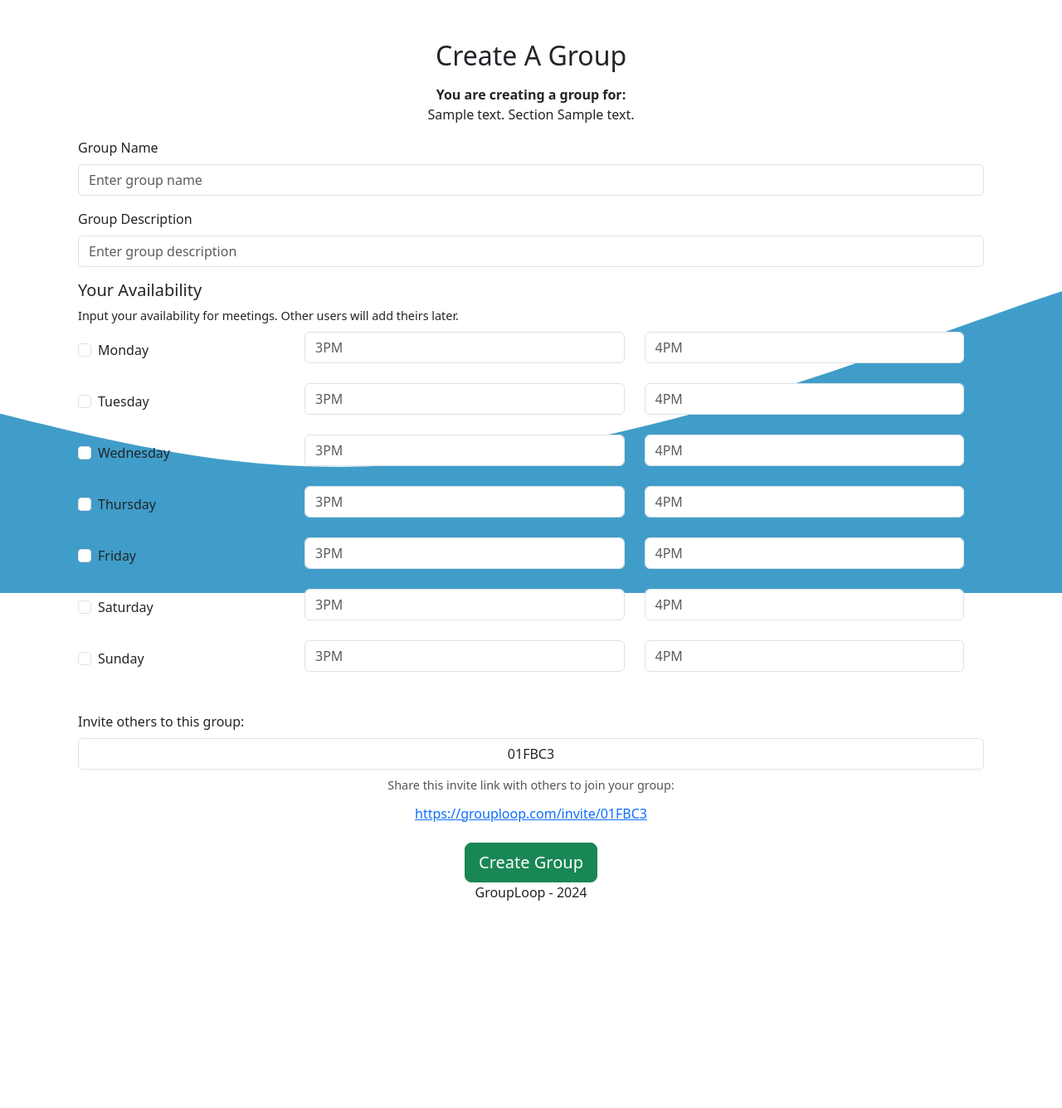
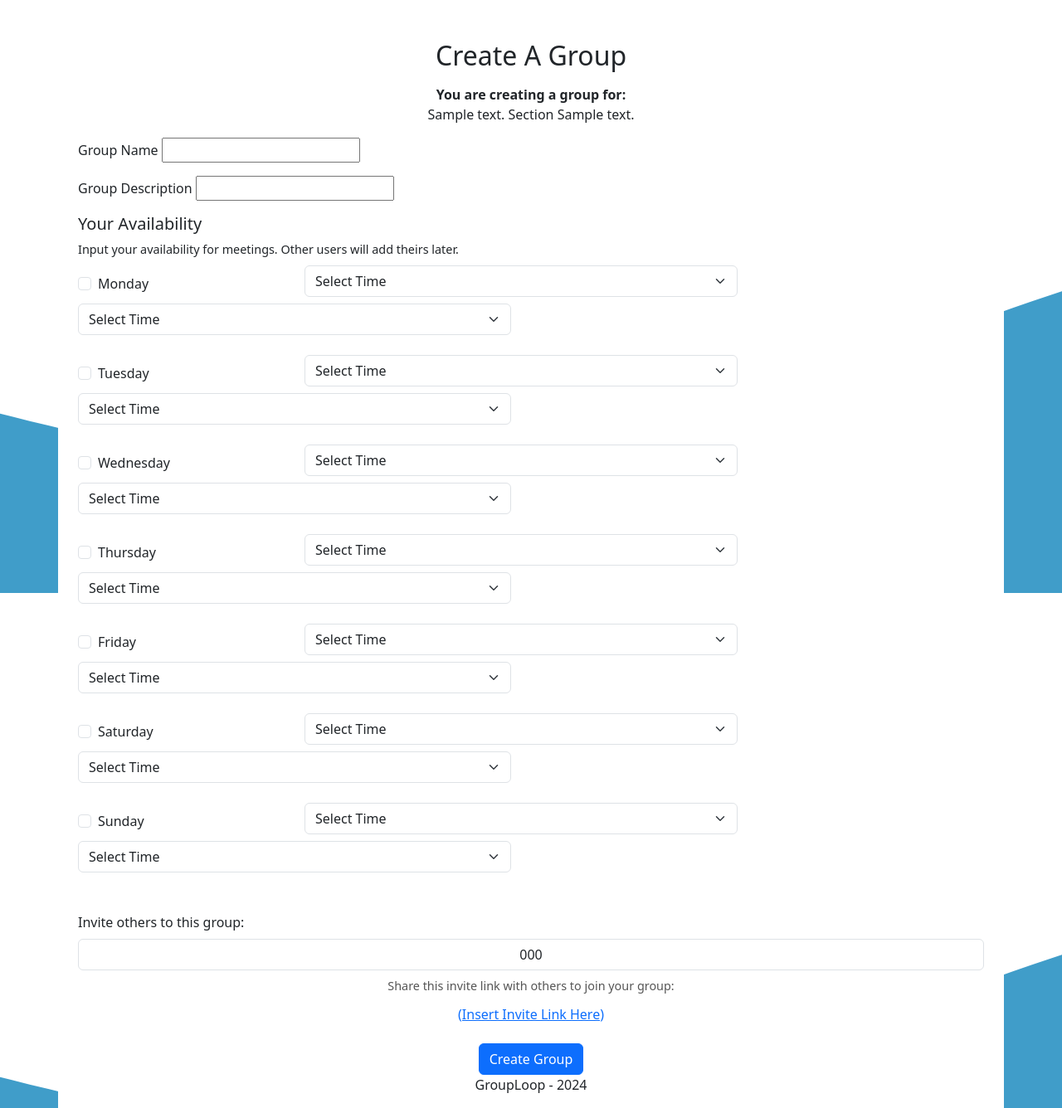
Before and after one commit to rb23148-gsu/hci-final-project, a Flask app: template templates/create-group.html in a window 1280 px wide. Shown: the part 83-1419 px from the top of the page at 83% size. Before the commit the page ends 1169 px from the top, so only its background shows below. Run offline with Flask 3, Linux system fonts and the light colour scheme; tables that the repository leaves empty hold one stand-in row (values such as "Sample post"); the template is opened without the code that fills it: values that come from a table or form of the project are taken from there, most other values are stand-ins (such as "Sample title", 1, 10 or a date in 2020); some libraries are stand-ins or nearby versions.

Commit message:
Implement create-group functionality. Start invite route.

```diff
--- a/app.py
+++ b/app.py
@@ -5,10 +5,12 @@ from flask_wtf.csrf import CSRFProtect
 from dotenv import load_dotenv
 from decimal import Decimal
 from datetime import datetime
-from forms import LoginForm, CreateAccountForm, CourseForm, AddClassesForm, ClassEntryForm
+from forms import LoginForm, CreateAccountForm, CourseForm, AddClassesForm, ClassEntryForm, CreateGroupForm
 import re
 import os
 import pymysql
+import random
+import string
 
 load_dotenv()
 SQL_USER = os.environ.get('gl_username')
@@ -210,7 +212,7 @@ def edit_classes():
         cursor = connection.cursor()
 
         # Check the db for the user's existing course/section combos so we can populate the edit-classes form.
-        cursor.execute("""SELECT c.subject_code, c.course_number, c.subject_name, s.section_code, e.enrollment_id    FROM Sections s    JOIN Courses c ON s.course_id = c.course_id   JOIN Enrollments e ON s.section_id = e.section_id     WHERE e.user_id = %s""", (user_id,))
+        cursor.execute("""SELECT c.subject_code, c.course_number, c.subject_name, s.section_code, e.enrollment_id FROM Sections s JOIN Courses c ON s.course_id = c.course_id   JOIN Enrollments e ON s.section_id = e.section_id     WHERE e.user_id = %s""", (user_id,))
         existing_classes = cursor.fetchall()
 
         # If classes exist, start with a blank slate then populate them with db info.
@@ -358,12 +360,81 @@ def delete_course(enrollment_id):
 
     return redirect(url_for('edit_classes'))
 
+@app.route('/create-group/<int:section_id>', methods=['GET', 'POST'])
+def create_group(section_id):
+    if 'user' not in session:
+        return redirect(url_for('login'))
+
+    connection = connect_to_database()
+    cursor = connection.cursor()
+
+    form = CreateGroupForm()
+
+    try:
+        user = session['user']
+        # Check if the user is enrolled in the section
+        cursor.execute("SELECT COUNT(*) FROM Enrollments WHERE user_id = %s AND section_id = %s", (user, section_id))
+        enrollment_count = cursor.fetchone()[0]
+
+        if enrollment_count == 0:
+            flash("You must be enrolled in this section to create a group.")
+            return redirect(url_for('dashboard'))
+
+        invite_code = ''.join(random.choice(string.ascii_letters + string.digits) for _ in range(6))
+        cursor.execute("SELECT COUNT(*) FROM User_Groups WHERE invite_code = %s", (invite_code,))
+
+        # Check if invite code already exists; regenerate if necessary
+        while cursor.fetchone()[0] > 0:
+            invite_code = ''.join(random.choice(string.ascii_letters + string.digits) for _ in range(6))
+            cursor.execute("SELECT COUNT(*) FROM User_Groups WHERE invite_code = %s", (invite_code,))
+
+        if request.method == 'POST' and form.validate_on_submit():
+            user = session['user']
+            group_name = form.group_name.data
+            group_description = form.group_description.data
+
+            user_availability = {
+                "Monday": (form.monday.selected.data, form.monday.start_time.data, form.monday.end_time.data),
+                "Tuesday": (form.tuesday.selected.data, form.tuesday.start_time.data, form.tuesday.end_time.data),
+                "Wednesday": (form.wednesday.selected.data, form.wednesday.start_time.data, form.wednesday.end_time.data),
+                "Thursday": (form.thursday.selected.data, form.thursday.start_time.data, form.thursday.end_time.data),
+                "Friday": (form.friday.selected.data, form.friday.start_time.data, form.friday.end_time.data),
+                "Saturday": (form.saturday.selected.data, form.saturday.start_time.data, form.saturday.end_time.data),
+                "Sunday": (form.sunday.selected.data, form.sunday.start_time.data, form.sunday.end_time.data),
+            }
+
+            cursor.execute("Insert into User_Groups (group_name, group_description, section_id, availability, preferred_meeting_link, invite_code, creator_id) values (%s, %s, %s, %s, %s, %s, %s)", (group_name, group_description, section_id, str(user_availability), "Not Set", invite_code, user))
+            connection.commit()
+            print("Group successfully created!")
+            flash("Group successfully created!")
+
+            return render_template('create-group.html', form=form, invite_code=invite_code, section_id=section_id)
+
+    except Exception as e:
+        connection.rollback()
+        flash("There was an error creating the group.")
+        print(f"Error creating group: {e}")
+        connection.rollback()
+    finally:
+        if cursor:
+            cursor.close()
+        if connection:
+            connection.close()
+    return render_template('create-group.html', form=form, section_id=section_id, invite_code=invite_code)
+
+@app.route('/invite/<int:invite_code>', methods=['GET', 'POST'])
+def invite(invite_code):
+    if 'user' not in session:
+        return redirect(url_for('login'))
+
+    return render_template('dashbopard.html')
 
 @app.route('/dashboard')
 def dashboard():
-    # For now, just render the dashboard to show we can go there after logging in
+    if 'user' not in session:
+        return redirect(url_for('login'))
+
     return render_template('dashboard.html')
-
 
 @app.route('/logout', methods=['POST'])
 def logout():
@@ -372,11 +443,5 @@ def logout():
         flash('You have been logged out!')
         return redirect(url_for('login'))
 
-
-@app.route('/create-group', methods=['GET'])
-def create_group():
-    return render_template('create-group.html')
-
-
 if __name__ == '__main__':
     app.run(debug=True)
--- a/forms.py
+++ b/forms.py
@@ -1,6 +1,6 @@
 from flask_wtf import FlaskForm
-from wtforms import StringField, PasswordField, SubmitField, SelectField, FieldList, FormField, validators
-from wtforms.validators import DataRequired, Regexp, Email, EqualTo
+from wtforms import StringField, BooleanField, PasswordField, SubmitField, SelectField, FieldList, FormField, validators
+from wtforms.validators import DataRequired, Optional, EqualTo
 
 ### LOGIN FORM ###
 
@@ -37,9 +37,35 @@ class AddClassesForm(FlaskForm):
     classes = FieldList(FormField(ClassEntryForm), min_entries=1, max_entries=6)
     add_classes = SubmitField('Add All Classes to Account')
 
-
 # ADDING COURSE FORM - Emmanuel
 class CourseForm(FlaskForm):
     course_name = StringField('Course Name', [validators.Length(min=1, max=100)])
     course_code = StringField('Course Code', [validators.Length(min=1, max=10)])
     university = SelectField('University', coerce=int)
+
+class AvailabilityDayForm(FlaskForm):
+    selected = BooleanField('Available')
+
+    time_choices = [("", "Select Time")] + [
+        (f"{hour_12}:{minute:02d} {am_pm}", f"{hour_12}:{minute:02d} {am_pm}")
+        for hour in range(24)
+        for minute in [0, 15, 30, 45]
+        for am_pm in ['AM' if hour < 12 else 'PM']
+        for hour_12 in [hour % 12 if hour % 12 != 0 else 12]
+    ]
+
+    start_time = SelectField('Start Time', choices=time_choices)
+    end_time = SelectField('End Time', choices=time_choices)
+
+#Form for the create-group page.
+class CreateGroupForm(FlaskForm):
+    group_name = StringField('Group Name', validators=[DataRequired()])
+    group_description = StringField('Group Description', validators=[DataRequired()])
+    monday = FormField(AvailabilityDayForm)
+    tuesday = FormField(AvailabilityDayForm)
+    wednesday = FormField(AvailabilityDayForm)
+    thursday = FormField(AvailabilityDayForm)
+    friday = FormField(AvailabilityDayForm)
+    saturday = FormField(AvailabilityDayForm)
+    sunday = FormField(AvailabilityDayForm)
+    create_group = SubmitField('Create Group')
--- a/templates/base.html
+++ b/templates/base.html
@@ -15,7 +15,7 @@
     <body class="container-fluid">
 
         <!--This is the parent container that contains rows for the header, content, and footer.-->
-        <div class="container">
+        <div class="container bg-white">
 
             <!-- Use a header component to display it on every page. -->
             {% include 'components/header.html' %}
--- a/templates/create-group.html
+++ b/templates/create-group.html
@@ -14,61 +14,50 @@
     {% endif %}
 
     <!-- Group Name -->
-    <form action="#" method="POST">
+    <form action="{{ url_for('create_group', section_id=section_id, invite_code=invite_code) }}" method="POST">
+        {{ form.hidden_tag() }}
         <div class="mb-3">
-            <label for="group_name" class="form-label">Group Name</label>
-            <input type="text" id="group_name" name="group_name" class="form-control" placeholder="Enter group name" required>
+            {{ form.group_name.label }} {{ form.group_name() }}
+        </div>
+        <div class="mb-3">
+            {{ form.group_description.label }} {{ form.group_description() }}
         </div>
 
-        <!-- Group Description -->
-        <div class="mb-3">
-            <label for="group_description" class="form-label">Group Description</label>
-            <input type="text" id="group_description" name="group_description" class="form-control" placeholder="Enter group description">
-        </div>
-
-        <!-- Availability -->
         <h5>Your Availability</h5>
         <p class="mb-2" style="font-size: 0.9em;">Input your availability for meetings. Other users will add theirs later.</p>
         <div class="row">
-            {% for day in ['Monday', 'Tuesday', 'Wednesday', 'Thursday', 'Friday', 'Saturday', 'Sunday'] %}
+            {% for day in ['monday', 'tuesday', 'wednesday', 'thursday', 'friday', 'saturday', 'sunday'] %}
                 <div class="row mb-3 align-items-center">
-                    <!-- Day Checkbox -->
                     <div class="col-3">
                         <div class="form-check">
-                            <input class="form-check-input" type="checkbox" id="{{ day|lower }}" name="availability[]" value="{{ day }}">
-                            <label class="form-check-label" for="{{ day|lower }}">{{ day }}</label>
+                            {{ form[day].selected(class="form-check-input") }}
+                            <label class="form-check-label" for="{{ form[day].selected.id }}">{{ day.capitalize() }}</label>
                         </div>
                     </div>
-                    <!-- Time Slots -->
-                    <div class="col-9">
-                        <div class="row">
-                            <div class="col">
-                                <input type="text" class="form-control mb-2" name="{{ day|lower }}_slot1" placeholder="3PM">
-                            </div>
-                            <div class="col">
-                                <input type="text" class="form-control mb-2" name="{{ day|lower }}_slot4" placeholder="4PM">
-                            </div>
-                        </div>
+                    <div class="col-6">
+                        {{ form[day].start_time(class="form-select mb-2") }}
+                    </div>
+                    <div class="col-6">
+                        {{ form[day].end_time(class="form-select mb-2") }}
                     </div>
                 </div>
             {% endfor %}
         </div>
-
         <!-- Invite Code -->
         <div class="mt-4">
             <label for="invite_code" class="form-label">Invite others to this group:</label>
             <div class="input-group mb-2">
-                <input type="text" id="invite_code" name="invite_code" class="form-control text-center" value="01FBC3" readonly>
+                <input type="text" id="invite_code" name="invite_code" class="form-control text-center" value="{{ invite_code }}" readonly>
             </div>
             <p class="text-center mb-1" style="font-size: 0.9em; color: #555;">Share this invite link with others to join your group:</p>
             <p class="text-center">
-                <a href="https://grouploop.com/invite/01FBC3" class="btn btn-link" target="_blank">https://grouploop.com/invite/01FBC3</a>
+                <a href=""" class="btn btn-link" target="_blank">(Insert Invite Link Here)</a>
             </p>
         </div>
 
         <!-- Submit Button -->
         <div class="mt-3 text-center">
-            <button type="submit" class="btn btn-success btn-lg">Create Group</button>
+            {{ form.create_group(class="btn btn-primary") }}
         </div>
     </form>
 </div>
```
